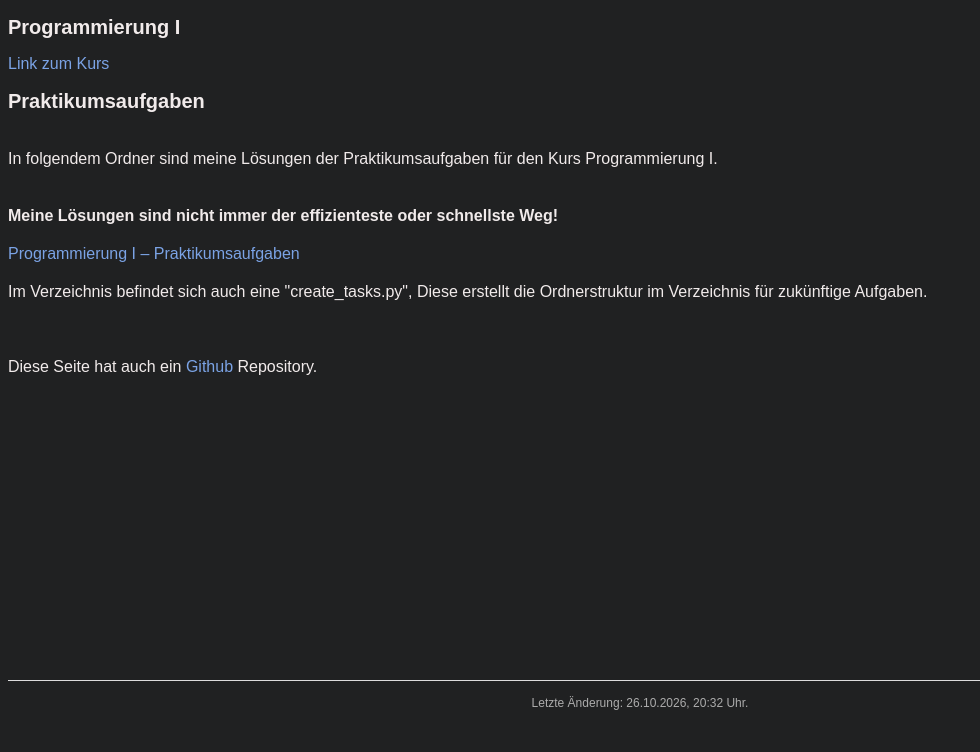
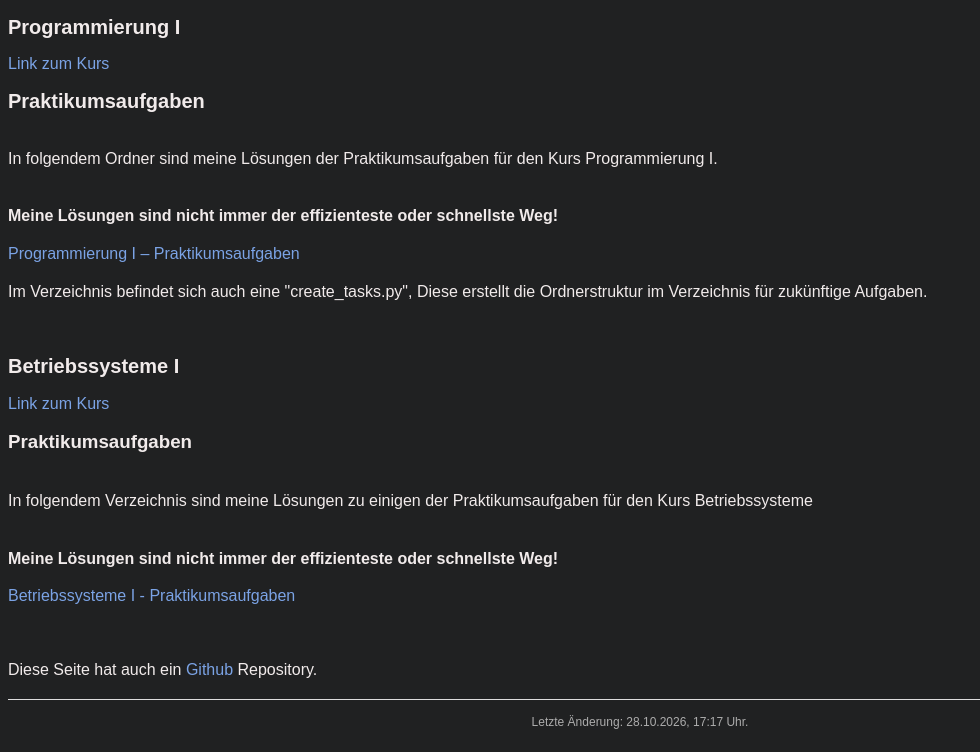
Before and after one commit to Lmntrixpy/Uni-Website, a plain HTML site: page index.html in a window 1280 px wide. Shown: the part 83-835 px from the top of the page, without its empty margins (0-980 px from the left). Drawn offline with Linux system fonts and the light colour scheme.

Commit message:
add Betriebssysteme Praktikum

```diff
--- a/index.html
+++ b/index.html
@@ -20,9 +20,21 @@
     <p>Im Verzeichnis befindet sich auch eine "create_tasks.py", Diese erstellt die Ordnerstruktur im Verzeichnis für zukünftige Aufgaben.</p>
 
     <br>
+
+    <h2>Betriebssysteme I</h2>
+    <a href="https://www.informatik.htw-dresden.de/~robge/bs1/bs1.html">Link zum Kurs</a>
+
+    <h3>Praktikumsaufgaben</h3>
+    <p>In folgendem Verzeichnis sind meine Lösungen zu einigen der Praktikumsaufgaben für den Kurs Betriebssysteme</p>
+    <p><strong>Meine Lösungen sind nicht immer der effizienteste oder schnellste Weg!</strong></p>
+    <a href="files/Betriebssysteme_1/Praktikumsaufgaben/">Betriebssysteme I - Praktikumsaufgaben</a>
+
+    <br>
+    <br>
     <p>Diese Seite hat auch ein <a href="https://github.com/Lmntrixpy/Uni-Website" target="_blank" rel="noopener noreferrer">Github</a> Repository.</p>
+
 </body>
 <footer>
-    Letzte Änderung: 26.10.2026, 20:32 Uhr.
+    Letzte Änderung: 28.10.2026, 17:17 Uhr.
 </footer>
 </html>
```
